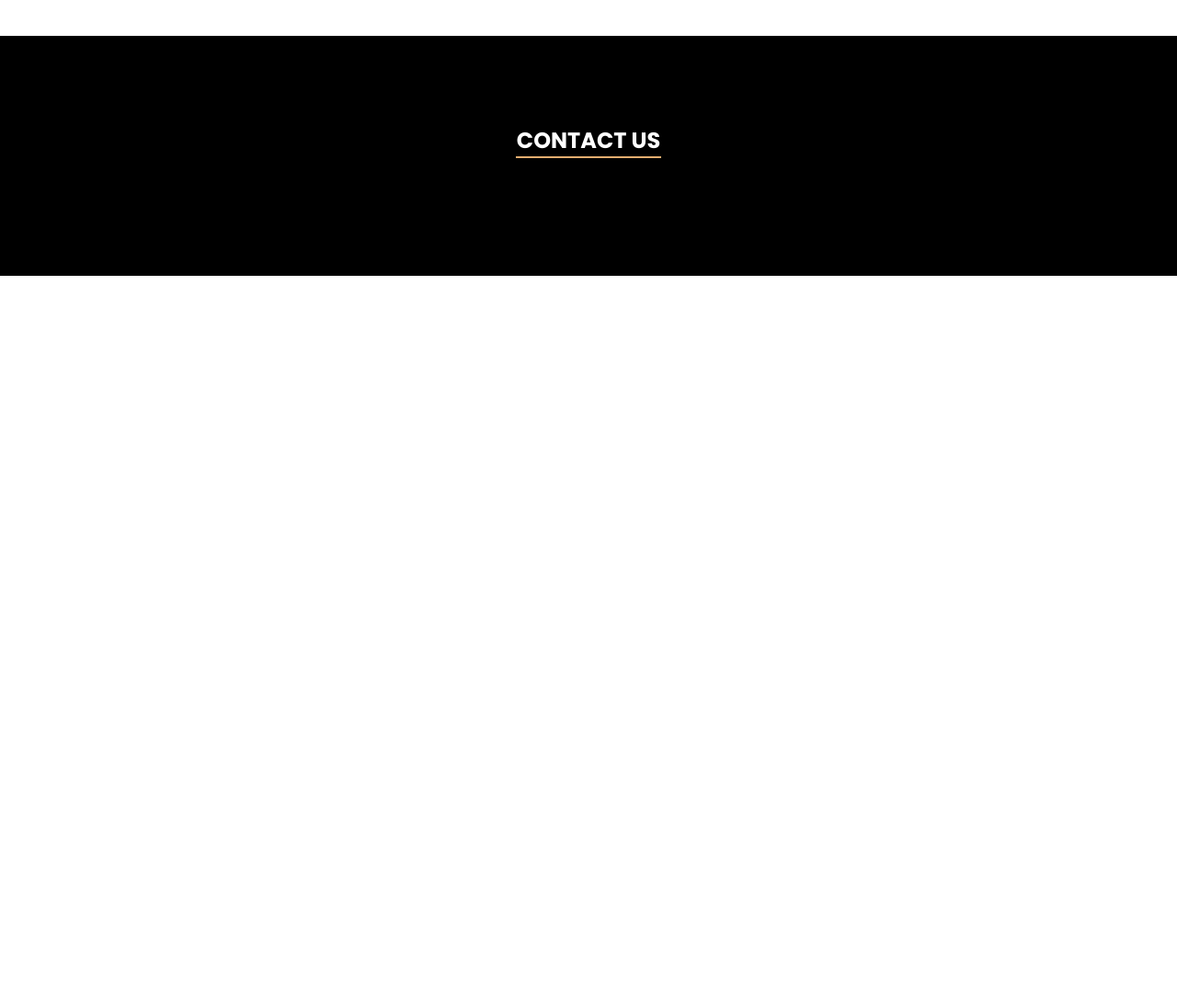
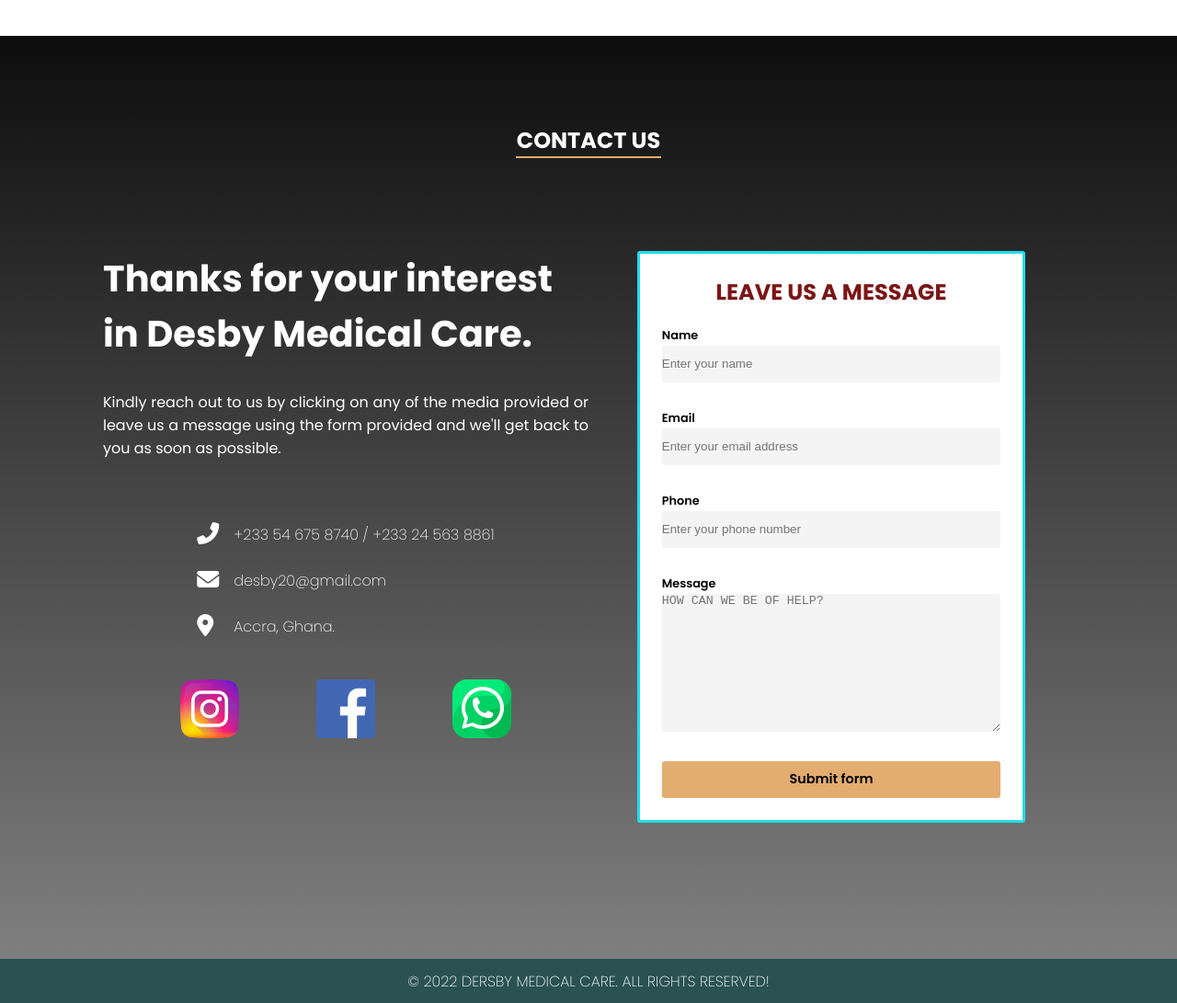
Before and after one commit to Joe-Atteen/Desby-Medical-Care, a plain HTML site: page index.html in a window 1280 px wide. Shown: the part 3203-4294 px from the top of the page at 92% size. Before the commit the page ends 3503 px from the top, so only its background shows below. Drawn offline with Linux system fonts and the light colour scheme; a script that the page names is missing.

Commit message:
Contact page done!

```diff
--- a/css/style.css
+++ b/css/style.css
@@ -429,7 +429,7 @@ nav div button:hover {
 
 .contact-us {
     padding: 6rem 7rem;
-    background: #000000;
+    background: linear-gradient(rgba(0, 0, 0, .95), rgba(0, 0, 0, .5));
     color: #ffffff;
 }
 
@@ -445,3 +445,122 @@ nav div button:hover {
     background-color: #e3ad6f;
     margin-bottom: 2rem;
 }
+
+.contact-info {
+    display: flex;
+    justify-content: space-evenly;
+    margin-top: 3rem;
+    padding: 5% 0;
+}
+
+.contact-info .contact-text {
+    width: 50%
+}
+
+.contact-text h1 {
+    font-size: 2.5rem;
+    margin-bottom: 2rem;
+}
+
+.contact-text p {
+    text-align: justify;
+}
+
+.trad {
+    display: grid;
+    justify-content: space-evenly;
+    margin-top: 4rem;
+}
+
+.trad i {
+    font-size: 1.5rem;
+    margin: .3rem;
+}
+
+.trad a {
+    text-decoration: none;
+}
+
+.trad p {
+    font-size: 1rem;
+    font-weight: 200;
+    font-family: Poppins, sans-serif;
+    transform: translateY(-115%);
+    margin-left: 2.5rem;
+    color: white;
+    text-decoration: none;
+}
+
+.socials {
+    display: flex;
+    justify-content: space-evenly;
+    padding: 5% 0;
+}
+
+.socials img {
+    width: 4rem;
+    height: 4rem;
+    margin-bottom: 1rem;
+    cursor: pointer;
+}
+
+.contact-info .contact-form {
+    width: 40%;
+    border: 3px solid #20ddea;
+    border-radius: 3px;
+    margin: auto;
+    padding: 1.5rem;
+    background: #ffffff;
+    color: #000000;
+}
+
+.contact-form h2 {
+    margin-bottom: 1rem;
+    color: #7c1515;
+}
+
+.contact-form label {
+    font-size: .8rem;
+    font-weight: 600;
+}
+
+.contact-form input {
+    width: 100%;
+    height: 2.5rem;
+    background: #f4f4f4;
+    border: none;
+    border-radius: 3px;
+}
+
+.contact-form textarea {
+    width: 100%;
+    background: #f4f4f4;
+    border: none;
+    border-radius: 3px;
+}
+
+.contact-form button {
+    font-family: Poppins, sans-serif;
+    width: 100%;
+    height: 2.5rem;
+    font-size: .9rem;
+    font-weight: 600;
+    border: none;
+    border-radius: 3px;
+    background: #e3ad6f;
+    cursor: pointer;
+}
+
+.contact-form button:hover {
+    background: #f1c592;
+}
+
+footer {
+    background-color: rgb(42, 82, 83);
+    height: 3rem;
+    color: white;
+    text-align: center;
+    padding-top: .7rem;
+    font-weight: 200;
+    text-transform: uppercase;
+}
--- a/index.html
+++ b/index.html
@@ -121,14 +121,66 @@
         <section class="contact-us" id="contact">
             <h2>contact us</h2>
             <div class="line"></div>
+            <div class="contact-info">
+                <div class="contact-text">
+                    <h1>Thanks for your interest in Desby Medical Care.</h1>
+                    <p>Kindly reach out to us by clicking on any of the media provided or leave us a message using the
+                        form
+                        provided and we'll get back to you as soon as possible.</p>
+                    <div class="trad">
+                        <i class="fas fa-phone-alt"><a href="tel: +233209119731">
+                                <p>+233 54 675 8740 / +233 24 563 8861</p>
+                            </a></i>
+                        <i class="fas fa-envelope"><a href="mailto:joeyatteen@gmail.com">
+                                <p>desby20@gmail.com</p>
+                            </a></i>
+                        <i class="fas fa-map-marker-alt">
+                            <p>Accra, Ghana.</p>
+                        </i>
+                    </div>
+                    <div class="socials">
+                        <a href="https://instagram.com/dersbymed?igshid=YmMyMTA2M2Y=" target="_blank"><img
+                                src="images/instagram.png" alt=""></a>
+                        <a href="https://web.facebook.com/profile.php?id=100075680823357" target="_blank"><img
+                                src="images/facebook.png" alt=""></a>
+                        <a href="https://wa.me/233546758740" target="_blank"><img src="images/whatsapp.png" alt=""></a>
+                    </div>
+                </div>
+                <div class="contact-form">
+                    <form onsubmit="sendEmail(); reset(); return false;">
+                        <h2>LEAVE US A MESSAGE</h2>
+                        <div class="form-group">
+                            <label for="name">Name</label><br>
+                            <input type="text" class="form-control" id="name" placeholder="Enter your name">
+                        </div><br>
+                        <div class="form-group">
+                            <label for="email">Email</label><br>
+                            <input type="email" class="form-control" id="email" placeholder="Enter your email address">
+                        </div><br>
+                        <div class="form-group">
+                            <label for="phone">Phone</label><br>
+                            <input type="text" class="form-control" id="phone" placeholder="Enter your phone number">
+                        </div><br>
+                        <div class="form-group">
+                            <label for="message">Message</label><br>
+                            <textarea class="form-control" id="message" rows="10"
+                                placeholder="HOW CAN WE BE OF HELP?"></textarea>
+                        </div><br>
+                        <button type="submit" class="btn btn-primary">Submit form</button>
+                    </form>
+                </div>
+            </div>
         </section>
     </main>
+    <footer>
+        <p>&copy; 2022 Dersby Medical Care. All Rights Reserved!</p>
+    </footer>
 
     <button onclick="topFunction()" id="my-btn" title="Go to top"><i class="fa fa-chevron-up"></i></button>
 
 
 
-
+    <script src="https://smtpjs.com/v3/smtp.js"></script>
     <script src="script.js"></script>
 </body>
 
--- a/script.js
+++ b/script.js
@@ -65,3 +65,20 @@ function menu(event) {
         input.checked = false;
     }
 }
+
+
+
+//send email from contact form
+function sendEmail() {
+    Email.send({
+        Host: "smtp.elasticemail.com",
+        Username: "joeyatteen@gmail.com",
+        Password: "DB01DA3B5556CEF9A59EF866E3998FCCDF52",
+        To: "joeyatteen@gmail.com",
+        From: document.getElementById("email").value,
+        Subject: "Message from " + document.getElementById("name").value + " via your website",
+        Body: "Phone number: " + document.getElementById("phone").value + "<br>" + document.getElementById("message").value
+    }).then(
+        message => alert("Message sent successfully!")
+    );
+} jh
```
Also changed, not shown: images/facebook.png (added), images/instagram.png (added), images/whatsapp.png (added).
